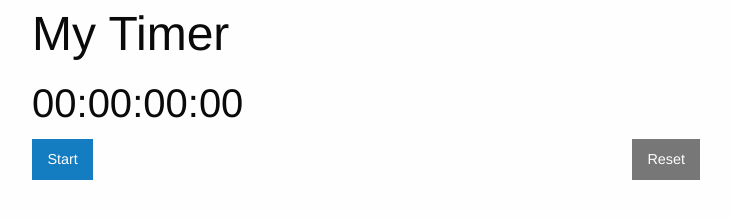
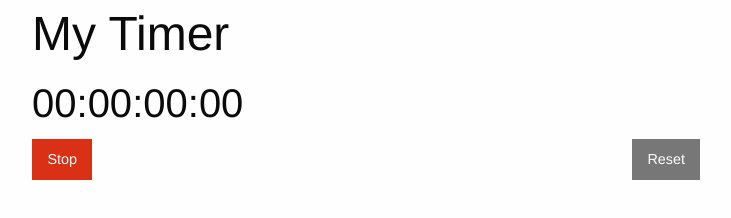
Before and after one commit to KatherineThompson/gains, a plain HTML site: page jquery/timer.html in a window 1280 px wide. Both pictures are taken after a click on the button "Start". Shown: the whole page, without its empty margins (23-754 px from the left). Drawn offline with Linux system fonts and the light colour scheme.

Commit message:
onTimerStart
Added onTimerStart function to change the appearance of the start
button.

```diff
--- a/jquery/timer-project.js
+++ b/jquery/timer-project.js
@@ -9,6 +9,8 @@
 
     controller.init(view, model);
 
+    $(view.onTimerStart);
+
     function getView() {
 
         /**
@@ -17,7 +19,10 @@
          * and give it an `alert` class.
          */
         function onTimerStart(callback) {
-
+            callback();
+            $("button.primary").click(function() {
+                $(event.target).text("Stop").addClass("alert");
+            })
         }
 
         /**
--- a/jquery/timer.html
+++ b/jquery/timer.html
@@ -4,6 +4,7 @@
   <meta charset="utf-8">
   <title>My Timer</title>
 
+  <script src="./jquery-2.2.0.js"></script>
   <script src="./timer-project.js"></script>
   <link rel="stylesheet" href="./foundation.css" />
   <link rel="stylesheet" href="./timer.css" />
```
